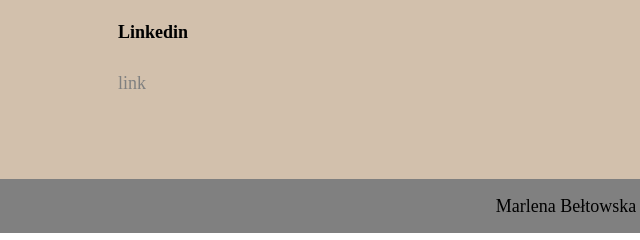
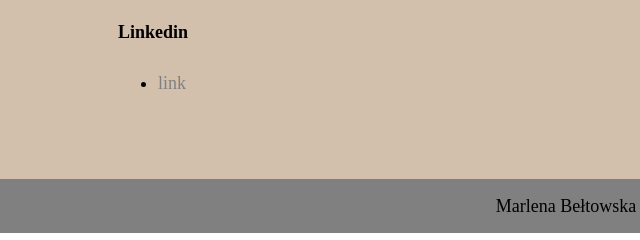
Before and after one commit to Usagi98/Usagi98, a plain HTML site: page 4.html in a window 1280 px wide. Shown: the part 385-625 px from the top of the page, 74-714 px from the left. Drawn offline with Linux system fonts and the light colour scheme.

Commit message:
Update 4.html

```diff
--- a/4.html
+++ b/4.html
@@ -33,7 +33,10 @@
    <div class="content">
        <h2>Linki</h2>
        <h4>Linkedin</h4>
-       <p><a href="https://linkedin.com/in/marlena-bełtowska-aa65821a4">link</a></p>
+          <ul>
+             <li><a href="https://linkedin.com/in/marlena-bełtowska-aa65821a4">link</a></li>
+          </ul>
+
    </div>
    <div class="footer">
     <footer>Marlena Bełtowska</footer>
```
